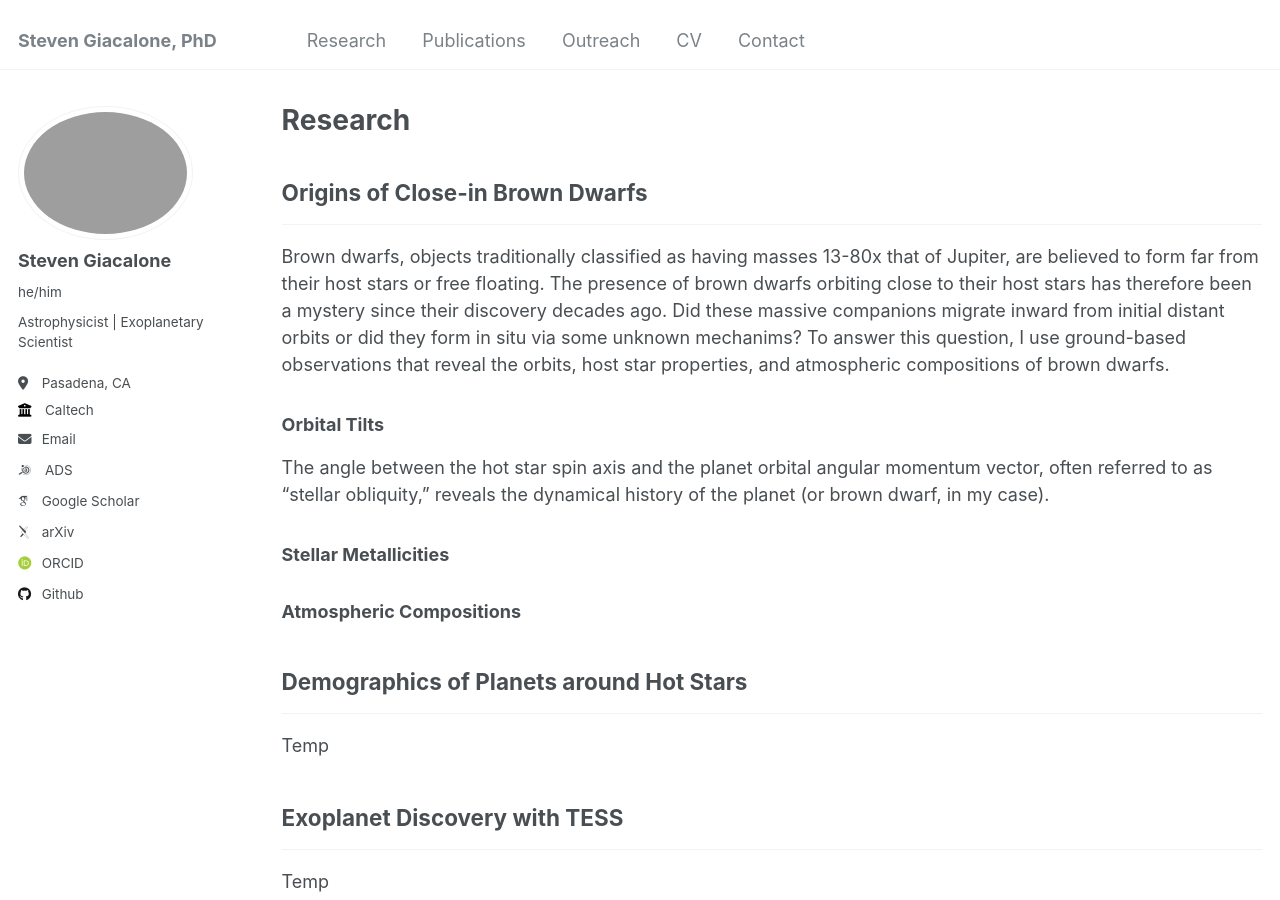
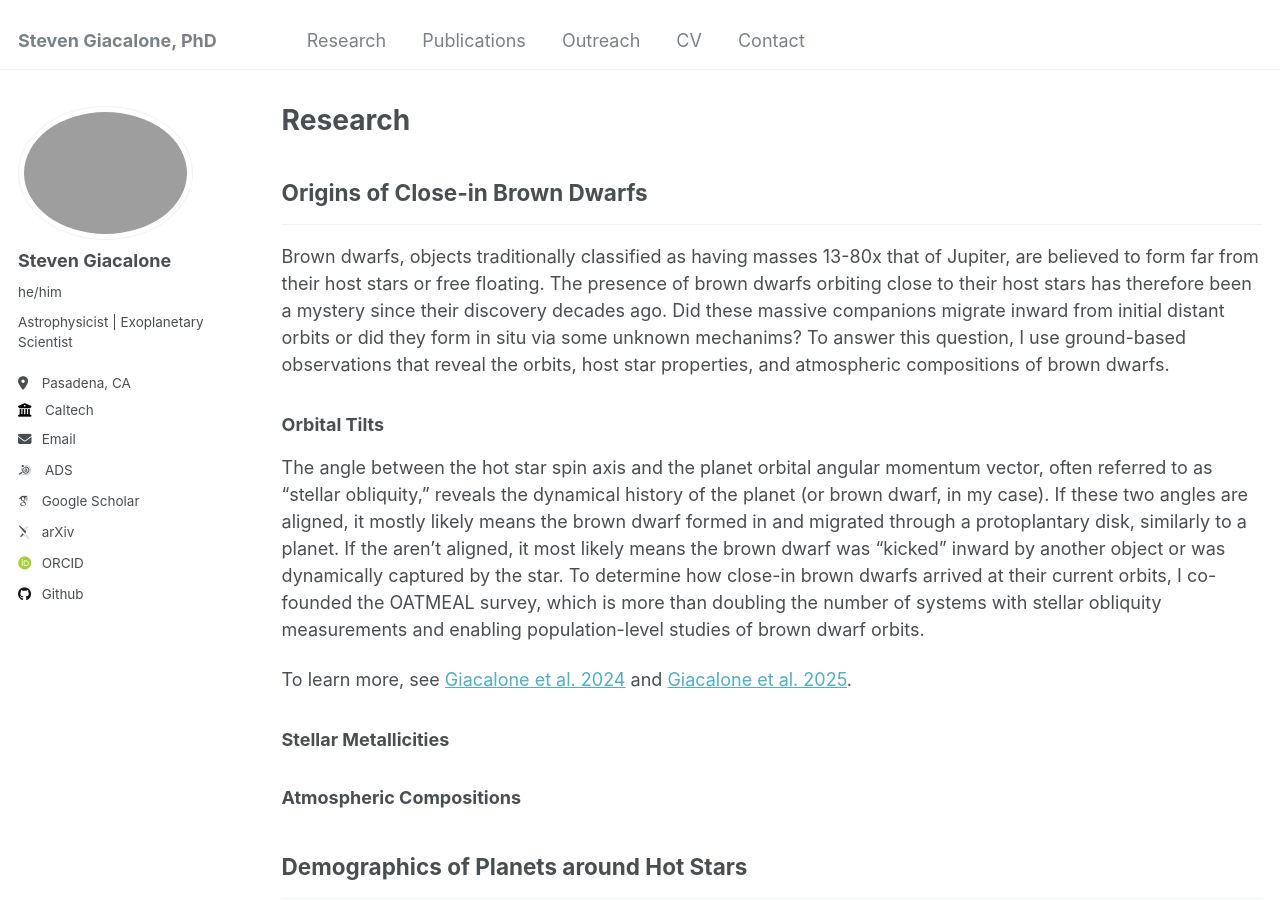
Before and after one commit to stevengiacalone/stevengiacalone.github.io, a Jekyll site: the page built from _pages/research.md, in a window 1280 px wide and 900 px high. Built offline with Jekyll 4.4.1, drawn with Linux system fonts in a browser that asks for light colours; some web fonts are replaced.

Commit message:
Update research.md with new references
Added references to Giacalone et al. 2024 and 2025 for further reading on brown dwarfs.

```diff
--- a/_pages/research.md
+++ b/_pages/research.md
@@ -12,7 +12,9 @@ Brown dwarfs, objects traditionally classified as having masses 13-80x that of J
 
 ### Orbital Tilts
 
-The angle between the hot star spin axis and the planet orbital angular momentum vector, often referred to as "stellar obliquity," reveals the dynamical history of the planet (or brown dwarf, in my case).
+The angle between the hot star spin axis and the planet orbital angular momentum vector, often referred to as "stellar obliquity," reveals the dynamical history of the planet (or brown dwarf, in my case). If these two angles are aligned, it mostly likely means the brown dwarf formed in and migrated through a protoplantary disk, similarly to a planet. If the aren't aligned, it most likely means the brown dwarf was "kicked" inward by another object or was dynamically captured by the star. To determine how close-in brown dwarfs arrived at their current orbits, I co-founded the OATMEAL survey, which is more than doubling the number of systems with stellar obliquity measurements and enabling population-level studies of brown dwarf orbits.
+
+To learn more, see [Giacalone et al. 2024](https://stevengiacalone.github.io/files/Giacalone_etal_2024.pdf) and [Giacalone et al. 2025](https://stevengiacalone.github.io/files/Giacalone_etal_2025a.pdf).
 
 ### Stellar Metallicities
 
```
